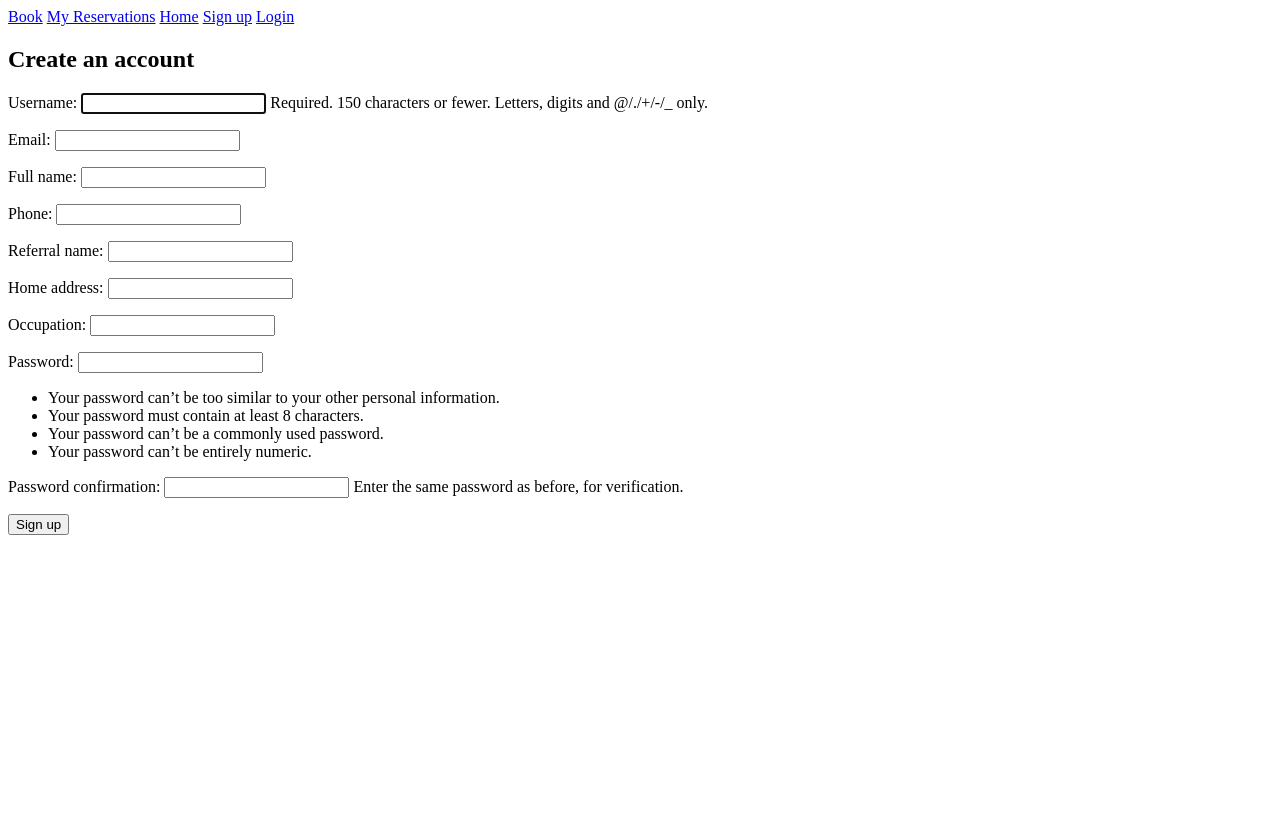
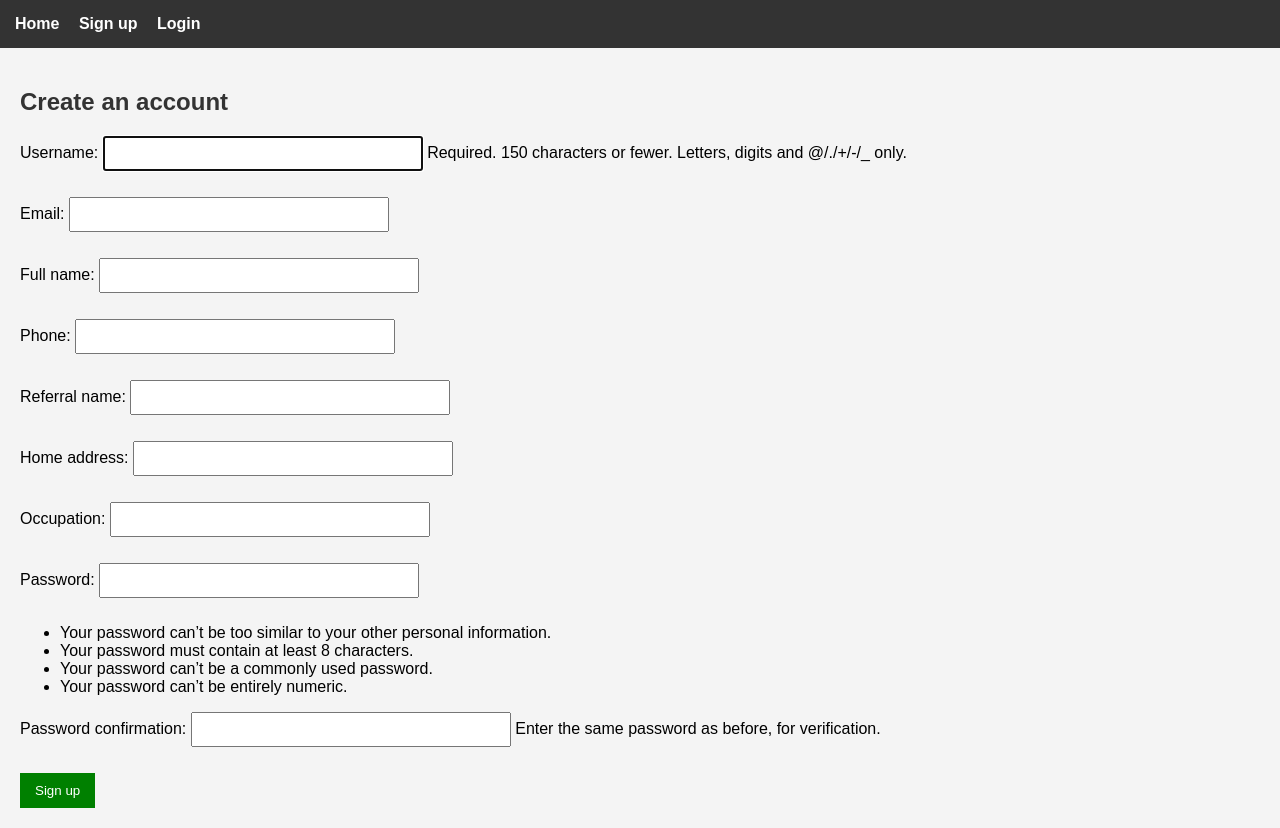
Before and after one commit to OviO17/restaurant-booking-system, a Django app: page /signup/ in a window 1280 px wide. Before the commit the page ends 535 px from the top, so only its background shows below. Run offline with Django 5.2, Linux system fonts and the light colour scheme.

Commit message:
Add basic styling and layout for UI

```diff
--- /dev/null
+++ b/bookings/static/bookings/css/style.css
@@ -0,0 +1,70 @@
+/* General */
+body {
+  font-family: Arial, sans-serif;
+  background-color: #f4f4f4;
+  margin: 0;
+}
+
+/* Navbar */
+nav {
+  background-color: #333;
+  padding: 15px;
+}
+
+nav a {
+  color: white;
+  margin-right: 15px;
+  text-decoration: none;
+  font-weight: bold;
+}
+
+nav button {
+  background-color: red;
+  color: white;
+  border: none;
+  padding: 5px 10px;
+  cursor: pointer;
+}
+
+/* Container */
+.container {
+  padding: 20px;
+}
+
+/* Headings */
+h1, h2 {
+  color: #333;
+}
+
+/* Forms */
+form {
+  margin-top: 20px;
+}
+
+input, select {
+  padding: 8px;
+  margin-bottom: 10px;
+  width: 100%;
+  max-width: 300px;
+}
+
+button {
+  padding: 10px 15px;
+  background-color: green;
+  color: white;
+  border: none;
+  cursor: pointer;
+}
+
+button:hover {
+  opacity: 0.9;
+}
+
+/* Messages */
+.success {
+  color: green;
+}
+
+.error {
+  color: red;
+}
--- a/bookings/templates/bookings/base.html
+++ b/bookings/templates/bookings/base.html
@@ -1,17 +1,20 @@
+{% load static %}
 <!doctype html>
 <html lang="en">
   <head>
     <meta charset="utf-8" />
     <meta name="viewport" content="width=device-width, initial-scale=1" />
     <title>{% block title %}Restaurant Booking{% endblock %}</title>
+    <link rel="stylesheet" href="{% static 'bookings/css/style.css' %}">
   </head>
   <body>
+    <body>
   <nav>
-      <a href="{% url 'book_table' %}">Book</a>
-<a href="{% url 'my_reservations' %}">My Reservations</a>
     <a href="{% url 'home' %}">Home</a>
 
     {% if user.is_authenticated %}
+      <a href="{% url 'book_table' %}">Book</a>
+      <a href="{% url 'my_reservations' %}">My Reservations</a>
 
       <form action="{% url 'logout' %}" method="post" style="display:inline;">
         {% csrf_token %}
@@ -23,16 +26,8 @@
     {% endif %}
   </nav>
 
-    {% if messages %}
-      <ul>
-        {% for message in messages %}
-          <li>{{ message }}</li>
-        {% endfor %}
-      </ul>
-    {% endif %}
-
-    <main>
+  <div class="container">
     {% block content %}{% endblock %}
-    </main>
+  </div>
 </body>
 </html>
```
Lines whose indentation alone changed are shown as unchanged.
